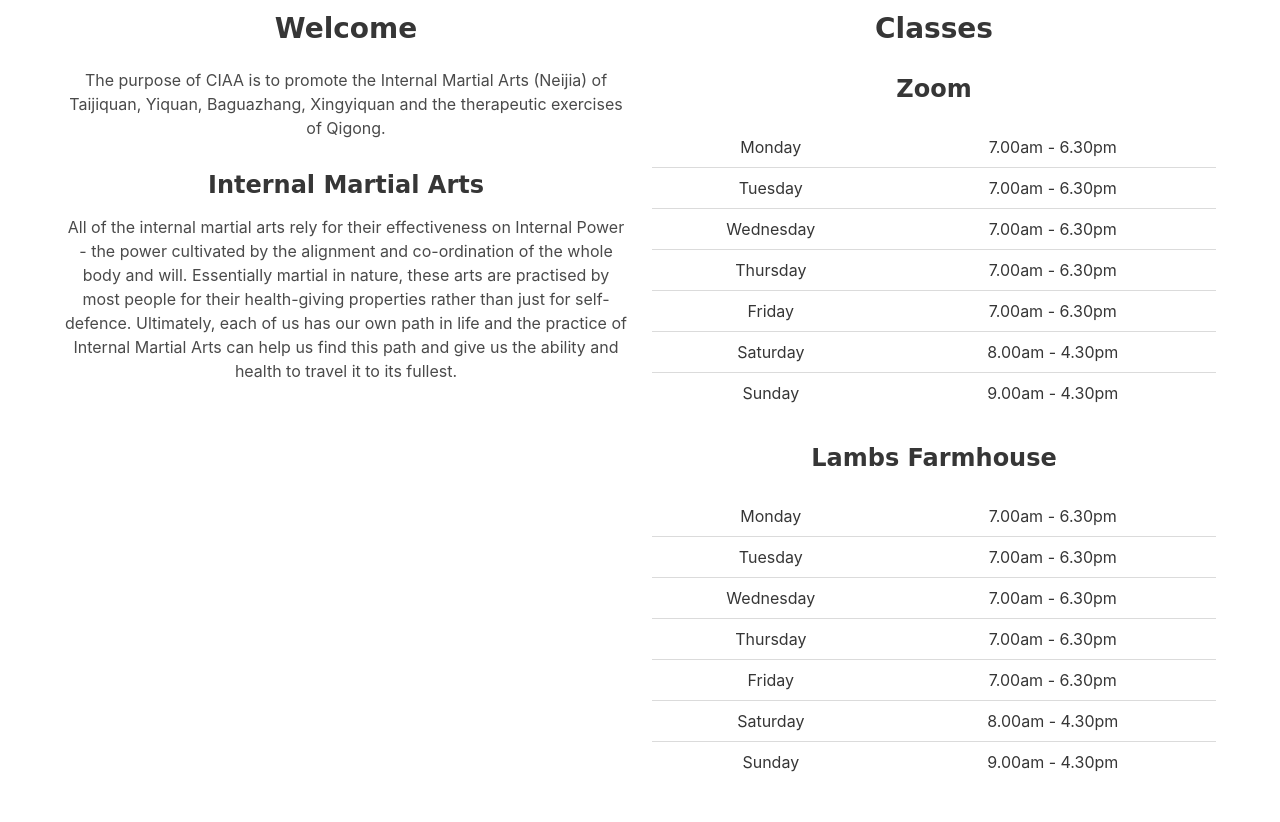
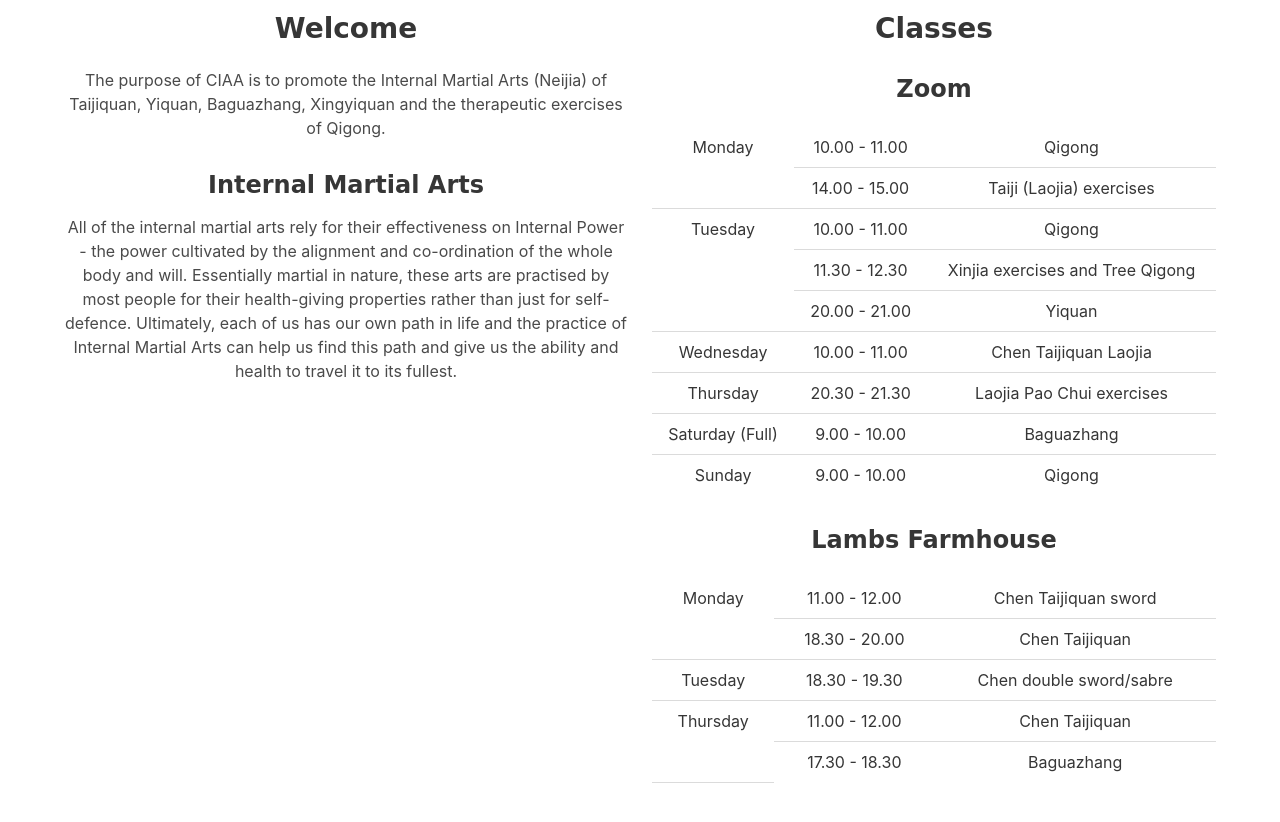
Before and after one commit to mlhanham/ciaa_demo, a plain HTML site: page index.html in a window 1280 px wide. Shown: the part 560-1382 px from the top of the page. Drawn offline with nearby package versions, Linux system fonts and the light colour scheme; a web font is replaced by a local one.

Commit message:
update timetable

```diff
--- a/index.html
+++ b/index.html
@@ -71,19 +71,49 @@
               <table class="table">
                 <tbody>
                   <tr>
-                    <td>
+                    <td rowspan="2">
                       Monday
                     </td>
                     <td>
-                      7.00am - 6.30pm
+                      10.00 - 11.00
+                    </td>
+                    <td>
+                      Qigong
                     </td>
                   </tr>
                   <tr>
                     <td>
+                      14.00 - 15.00
+                    </td>
+                    <td>
+                      Taiji (Laojia) exercises
+                    </td>
+                  </tr>
+                  <tr>
+                    <td rowspan="3">
                       Tuesday
                     </td>
                     <td>
-                      7.00am - 6.30pm
+                      10.00 - 11.00
+                    </td>
+                    <td>
+                      Qigong
+                    </td>
+                  </tr>
+                  <tr>
+                    <td>
+                      11.30 - 12.30
+                    </td>
+                    <td>
+                      Xinjia exercises and Tree Qigong
+                    </td>
+                  </tr>
+                  <tr>
+                    <td>
+                      20.00 - 21.00
+                    </td>
+                    <td>
+                      Yiquan
                     </td>
                   </tr>
                   <tr>
@@ -91,7 +121,10 @@
                       Wednesday
                     </td>
                     <td>
-                      7.00am - 6.30pm
+                      10.00 - 11.00
+                    </td>
+                    <td>
+                      Chen Taijiquan Laojia
                     </td>
                   </tr>
                   <tr>
@@ -99,23 +132,21 @@
                       Thursday
                     </td>
                     <td>
-                      7.00am - 6.30pm
+                      20.30 - 21.30
+                    </td>
+                    <td>
+                      Laojia Pao Chui exercises
                     </td>
                   </tr>
                   <tr>
                     <td>
-                      Friday
+                      Saturday (Full)
                     </td>
                     <td>
-                      7.00am - 6.30pm
-                    </td>
-                  </tr>
-                  <tr>
-                    <td>
-                      Saturday
+                      9.00 - 10.00
                     </td>
                     <td>
-                      8.00am - 4.30pm
+                      Baguazhang
                     </td>
                   </tr>
                   <tr>
@@ -123,7 +154,10 @@
                       Sunday
                     </td>
                     <td>
-                      9.00am - 4.30pm
+                      9.00 - 10.00
+                    </td>
+                    <td>
+                      Qigong
                     </td>
                   </tr>
                 </tbody>
@@ -134,11 +168,22 @@
               <table class="table">
                 <tbody>
                   <tr>
-                    <td>
+                    <td rowspan="2">
                       Monday
                     </td>
                     <td>
-                      7.00am - 6.30pm
+                      11.00 - 12.00
+                    </td>
+                    <td>
+                      Chen Taijiquan sword
+                    </td>
+                  </tr>
+                  <tr>
+                    <td>
+                      18.30 - 20.00
+                    </td>
+                    <td>
+                      Chen Taijiquan
                     </td>
                   </tr>
                   <tr>
@@ -146,47 +191,29 @@
                       Tuesday
                     </td>
                     <td>
-                      7.00am - 6.30pm
+                      18.30 - 19.30
+                    </td>
+                    <td>
+                      Chen double sword/sabre
+                    </td>
+                  </tr>
+                  <tr>
+                    <td rowspan="2">
+                      Thursday
+                    </td>
+                    <td>
+                      11.00 - 12.00
+                    </td>
+                    <td>
+                      Chen Taijiquan
                     </td>
                   </tr>
                   <tr>
                     <td>
-                      Wednesday
+                      17.30 - 18.30
                     </td>
                     <td>
-                      7.00am - 6.30pm
-                    </td>
-                  </tr>
-                  <tr>
-                    <td>
-                      Thursday
-                    </td>
-                    <td>
-                      7.00am - 6.30pm
-                    </td>
-                  </tr>
-                  <tr>
-                    <td>
-                      Friday
-                    </td>
-                    <td>
-                      7.00am - 6.30pm
-                    </td>
-                  </tr>
-                  <tr>
-                    <td>
-                      Saturday
-                    </td>
-                    <td>
-                      8.00am - 4.30pm
-                    </td>
-                  </tr>
-                  <tr>
-                    <td>
-                      Sunday
-                    </td>
-                    <td>
-                      9.00am - 4.30pm
+                      Baguazhang
                     </td>
                   </tr>
                 </tbody>
--- a/stylesheets/site.css
+++ b/stylesheets/site.css
@@ -10,8 +10,7 @@ a {
     color: rgba(0, 0, 0, 0.6); }
 
 .owl-carousel {
-  margin: 0 auto;
-  max-width: 1440px; }
+  margin: 0 auto; }
 
 .owl-carousel img {
   display: block;
```
Also changed, not shown: 2 other files.
